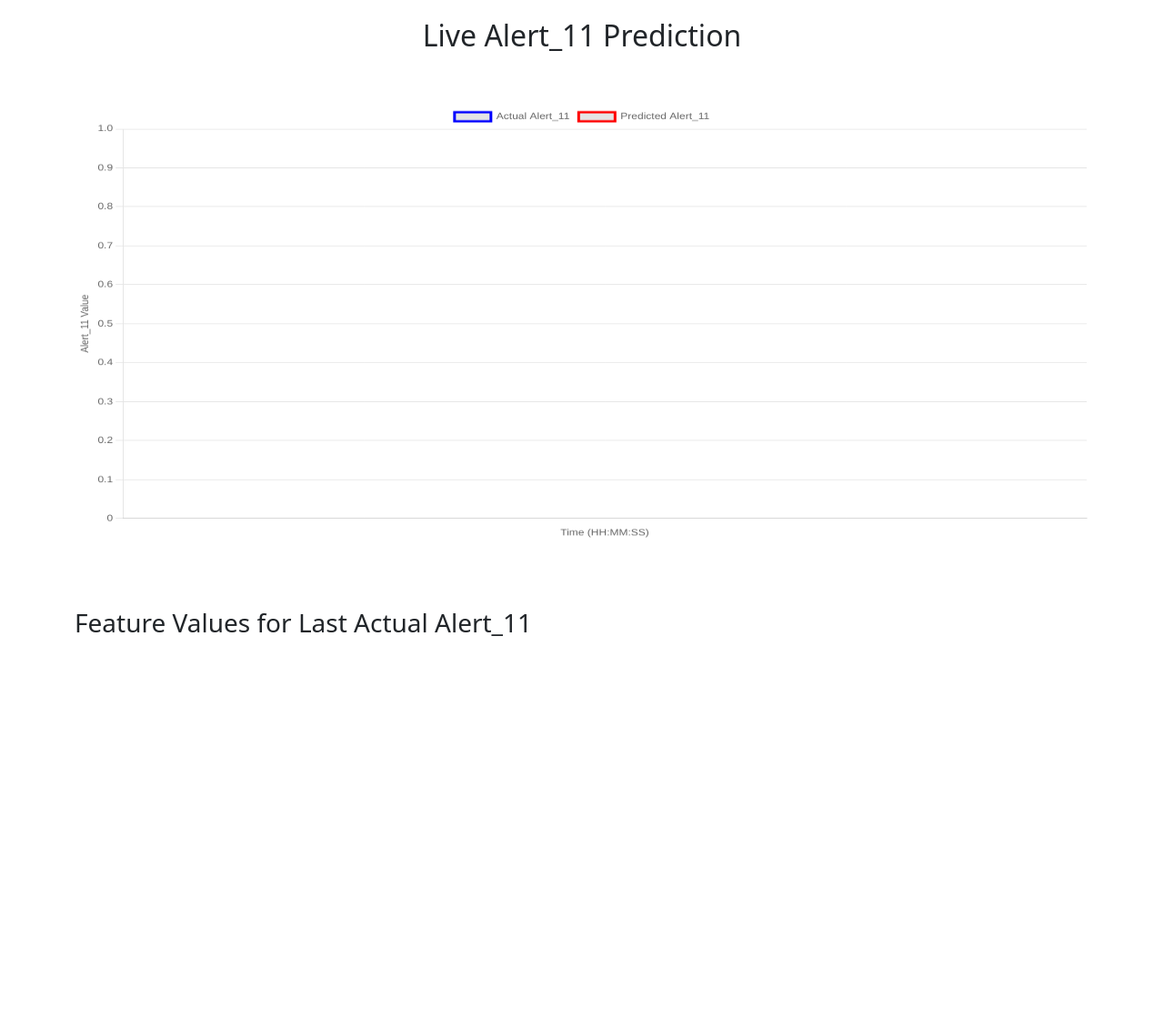
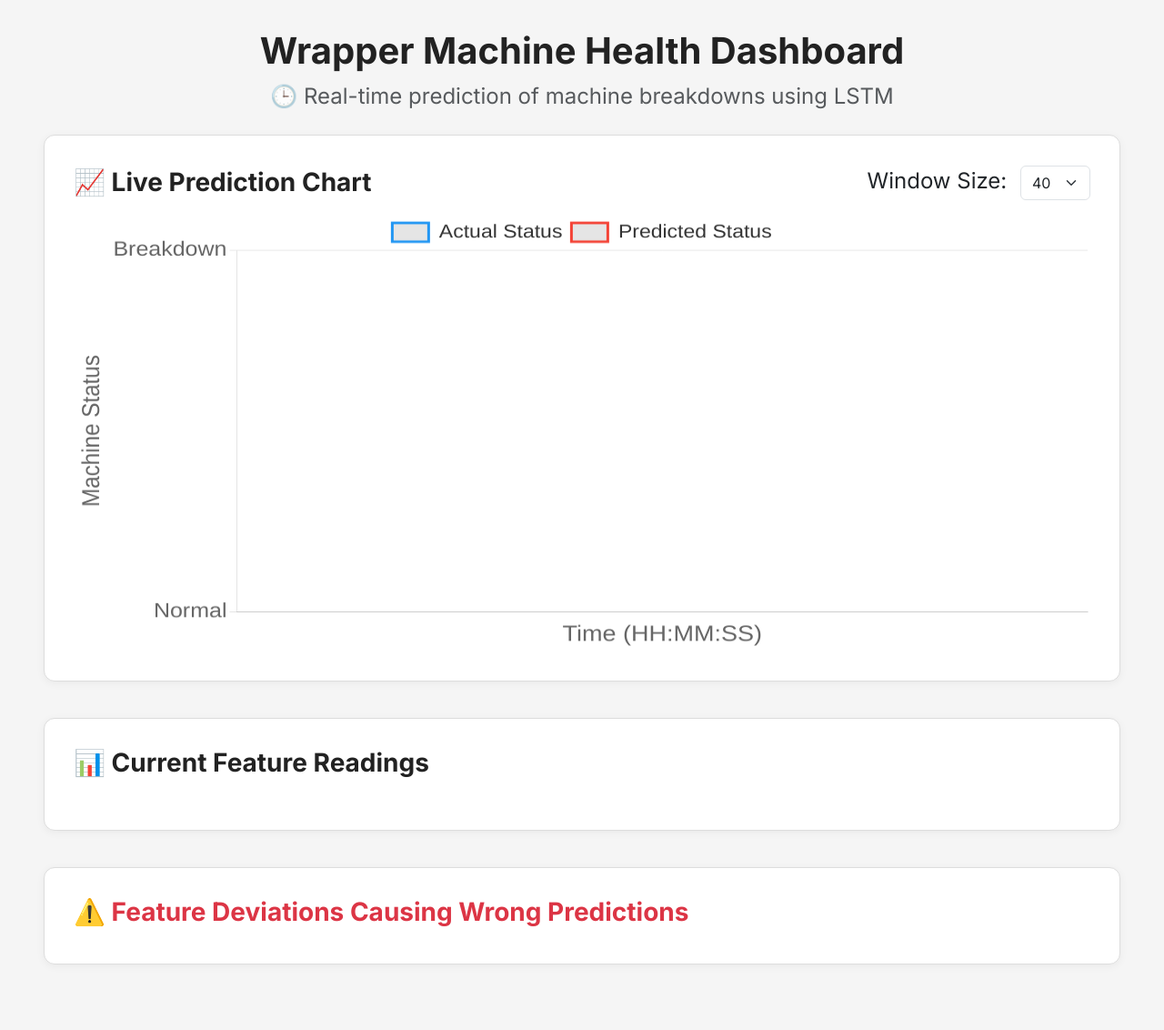
Before and after one commit to lailabisinella/predictive-maintenance, a Flask app: page / in a window 1280 px wide. Shown: the whole page at 91% size. Before the commit the page ends 699 px from the top, so only its background shows below. Run offline with Flask 3, Linux system fonts and the light colour scheme; parts of the project's set-up code (start-up, migrations or seed data) failed here and were passed over.

Commit message:
Web application working changes

```diff
--- a/website/app.py
+++ b/website/app.py
@@ -1,6 +1,5 @@
-from flask import Flask, render_template, Response, jsonify
+from flask import Flask, render_template, Response
 import pandas as pd
-import numpy as np
 import tensorflow as tf
 import json
 import time
@@ -56,75 +55,85 @@ missing_features = [col for col in feature_columns if col not in df.columns]
 if missing_features:
     raise ValueError(f"Missing required features in dataset: {missing_features}")
 
-# Split dataset: first 80% for (already) training, last 20% for predictions
+# Split dataset: 80% train, 20% test
 split_index = int(len(df) * 0.8)
 train_data = df.iloc[:split_index].copy()
 test_data = df.iloc[split_index:].copy()
 
-# Compute mean & std from training data only, for normalization
+# Calculate mean and std from training data
 mean = train_data[feature_columns].mean()
 std = train_data[feature_columns].std()
 
-# Normalize test data for LSTM input
+# Normalize test data
 normalized_test_data = test_data.copy()
 normalized_test_data[feature_columns] = (test_data[feature_columns] - mean) / std
 
+def get_top_deviating_features(actual_input, mean, std, top_n=3):
+    deviation = ((actual_input - mean) / std).abs()
+    top_features = deviation.sort_values(ascending=False).head(top_n)
+    result = {}
+    for feature in top_features.index:
+        result[feature] = {
+            "value": float(actual_input[feature]),
+            "mean": float(mean[feature]),
+            "z_score": float(deviation[feature])
+        }
+    return result
+
 def generate_predictions():
-    """
-    Generate predictions on the last 20% of data, simulating real-time streaming.
-    Predict for 15 minutes => 180 intervals (5s each).
-    After sending 180 data points, send a final {"end": true} event.
-    """
-    window_size = 120  # window width used during training
-    shift = 180        # shift used during training (predict next 180 timesteps)
-    max_points = 180   # 15 minutes / 5s per step = 180 data points
+    window_size = 120  # 10 minutes
+    shift = 180        # 15 minutes
+    i = 0
 
-    start_time = time.time()  # for labeling "current time" on x-axis
-
-    # We iterate up to (len(test_data) - window_size - shift) so we can compare to actual values
-    for i in range(len(test_data) - window_size - shift):
-        if i >= max_points:
-            break
-
-        # Prepare sliding window input
+    while i + window_size < len(test_data):
         input_data = normalized_test_data.iloc[i : i + window_size][feature_columns].values
         input_data = input_data.reshape(1, 1, window_size * len(feature_columns))
 
-        # Check feature count matches model input
-        expected_feature_count = model.input_shape[2]
-        if input_data.shape[2] != expected_feature_count:
-            print(f"ERROR: Expected {expected_feature_count} features, got {input_data.shape[2]}")
+        if input_data.shape[2] != model.input_shape[2]:
+            i += 1
             continue
 
-        # Predict (probability of alert_11)
         prob = model.predict(input_data, verbose=0)[0][0]
         predicted_value = 1 if prob >= 0.5 else 0
 
-        # Compare with actual value over the shift horizon
-        alert_11_window = test_data.iloc[i + window_size : i + window_size + shift]['alert_11']
+        if i + window_size + shift <= len(test_data):
+            alert_11_window = test_data.iloc[i + window_size : i + window_size + shift]['alert_11']
+        else:
+            alert_11_window = test_data.iloc[i + window_size :]['alert_11']
+
         actual_value = 1 if alert_11_window.max() == 1 else 0
 
-        # De-normalized (raw) feature values for display
         raw_feature_values = test_data.iloc[i + window_size][feature_columns].to_dict()
+        current_timestamp = test_data.index[i + window_size].strftime("%H:%M:%S")
+        z_score = abs(prob - actual_value)
 
-        # For the chart's x-axis, we label time as HH:MM:SS
-        current_timestamp = start_time + i * 5  # i steps, each 5s
-        time_label = time.strftime("%H:%M:%S", time.localtime(current_timestamp))
+        mismatch_info = None
+        if predicted_value != actual_value:
+            actual_input = pd.Series(test_data.iloc[i + window_size][feature_columns], index=feature_columns)
+            influential_features = get_top_deviating_features(actual_input, mean, std)
+            mismatch_info = {
+                "time": current_timestamp,
+                "z_score": round(z_score, 4),
+                "features": influential_features
+            }
 
         data = {
-            "time_label": time_label,
+            "time_label": current_timestamp,
             "predicted": int(predicted_value),
             "actual": int(actual_value),
+            "z_score": round(z_score, 4),
             "features": raw_feature_values
         }
+
+        if mismatch_info:
+            data["mismatch"] = mismatch_info
+
         yield f"data: {json.dumps(data)}\n\n"
+        time.sleep(0.5)
+        i += 1
 
-        # Sleep 5 seconds to emulate real-time streaming
-        time.sleep(0.5)
+    yield f"data: {json.dumps({'end': True, 'message': 'No more data left to predict.'})}\n\n"
 
-    # After sending 180 points or exhausting the test range:
-    end_data = {"end": True}
-    yield f"data: {json.dumps(end_data)}\n\n"
 
 @app.route('/')
 def index():
@@ -136,5 +145,5 @@ def stream():
 
 if __name__ == "__main__":
     port = 5001
-    print(f"\n🚀 Server running at: http://127.0.0.1:{port}/\n")
+    print(f"\n\U0001F680 Server running at: http://127.0.0.1:{port}/\n")
     app.run(port=port, debug=True)
--- a/website/templates/index.html
+++ b/website/templates/index.html
@@ -3,132 +3,192 @@
 <head>
   <meta charset="UTF-8" />
   <meta name="viewport" content="width=device-width, initial-scale=1.0"/>
-  <title>Live Alert_11 Prediction</title>
+  <title>Wrapper Machine Live Dashboard</title>
   <script src="https://cdn.jsdelivr.net/npm/chart.js"></script>
-  <link
-    rel="stylesheet"
-    href="https://cdn.jsdelivr.net/npm/bootstrap@5.3.0/dist/css/bootstrap.min.css"
-  />
+  <link href="https://cdn.jsdelivr.net/npm/bootstrap@5.3.0/dist/css/bootstrap.min.css" rel="stylesheet" />
+  <link href="https://fonts.googleapis.com/css2?family=Inter:wght@400;600;700&display=swap" rel="stylesheet" />
   <style>
-    body {
-      padding: 20px;
-      height: 100vh;
-      display: flex;
-      flex-direction: column;
-    }
-    .container {
-      display: flex;
-      flex-direction: column;
-      height: 100%;
-    }
-    .chart-container {
-      flex-grow: 1; /* Makes chart take most of the height */
-      display: flex;
-      justify-content: center;
-      align-items: center;
-    }
-    canvas {
-      width: 100% !important; /* Make canvas width match table */
-      height: 60vh !important; /* Give it enough height */
-    }
-    table {
-      flex-grow: 0.4;
-    } /* Allows table to take up the bottom part */
+    body { font-family: 'Inter', sans-serif; font-size: 24px; background-color: #f5f5f5; color: #333; }
+    .container-fluid { padding: 2rem 3rem; }
+    h1, h2, h3 { color: #222; font-weight: 700; }
+    .card { background: #ffffff; border-radius: 12px; border: 1px solid #ddd; box-shadow: 0 2px 10px rgba(0,0,0,0.05); padding: 2rem; margin-bottom: 2.5rem; }
+    canvas { width: 100% !important; height: 60vh !important; }
+    .table { font-size: 22px; }
+    .alert-warning { background-color: #fff4e5; border-left: 5px solid #ffa726; color: #8a4b00; font-size: 22px; padding: 1.5rem; }
   </style>
 </head>
 <body>
-  <div class="container">
-    <h2 class="text-center">Live Alert_11 Prediction</h2>
-    <div class="chart-container">
+  <div class="container-fluid">
+    <div class="dashboard-header text-center mb-4">
+      <h1>Wrapper Machine Health Dashboard</h1>
+      <p class="text-muted">🕒 Real-time prediction of machine breakdowns using LSTM</p>
+    </div>
+
+    <div class="card">
+      <div class="d-flex justify-content-between align-items-center mb-3">
+        <h3 class="mb-0">📈 Live Prediction Chart</h3>
+        <div>
+          <label for="windowSize" class="me-2">Window Size:</label>
+          <select id="windowSize" class="form-select d-inline-block w-auto">
+            <option value="20">20</option>
+            <option value="40" selected>40</option>
+            <option value="60">60</option>
+            <option value="100">100</option>
+          </select>
+        </div>
+      </div>
       <canvas id="predictionChart"></canvas>
     </div>
 
-    <h3 class="mt-4">Feature Values for Last Actual Alert_11</h3>
-    <table class="table table-bordered mt-3">
-      <thead>
-        <tr id="featureTableHead"></tr>
-      </thead>
-      <tbody>
-        <tr id="featureTableBody"></tr>
-      </tbody>
-    </table>
+    <div class="card">
+      <h3>📊 Current Feature Readings</h3>
+      <table class="table table-striped">
+        <thead><tr id="featureTableHead"></tr></thead>
+        <tbody><tr id="featureTableBody"></tr></tbody>
+      </table>
+    </div>
+
+    <div class="card">
+      <h3 class="text-danger">⚠️ Feature Deviations Causing Wrong Predictions</h3>
+      <div id="mismatchContainer"></div>
+    </div>
   </div>
 
   <script>
     const ctx = document.getElementById('predictionChart').getContext('2d');
+    let visiblePoints = 40;
+    let chartData = [];
+
     const chart = new Chart(ctx, {
       type: 'line',
       data: {
         labels: [],
         datasets: [
-          {
-            label: 'Actual Alert_11',
-            borderColor: 'blue',
-            data: [],
-            fill: false
-          },
-          {
-            label: 'Predicted Alert_11',
-            borderColor: 'red',
-            data: [],
-            fill: false
-          }
+          { label: 'Actual Status', borderColor: '#2196f3', data: [], fill: false },
+          { label: 'Predicted Status', borderColor: '#f44336', data: [], fill: false }
         ]
       },
       options: {
         responsive: true,
         maintainAspectRatio: false,
+        interaction: { mode: 'nearest', intersect: false },
+        plugins: {
+          tooltip: {
+            titleFont: { size: 30 },
+            bodyFont: { size: 25 },
+            footerFont: { size: 25 },
+            padding: 20,
+            callbacks: {
+              afterBody: function (context) {
+                const index = context[0].dataIndex;
+                const dataPoint = chartData[index + chartData.length - chart.data.labels.length];
+                if (!dataPoint.mismatch) return '';
+                const features = dataPoint.mismatch.features;
+                const zScores = Object.values(features).map(f => f.z_score);
+                const meanZ = (zScores.reduce((a, b) => a + b, 0) / zScores.length).toFixed(2);
+                let extra = `⚠️ Mismatch Detected!\nMean Z-Score: ${meanZ}`;
+                for (const [key, val] of Object.entries(features)) {
+                  extra += `\n${key}: z=${val.z_score.toFixed(2)}`;
+                }
+                return extra;
+              }
+            }
+          },
+          legend: { labels: { color: '#333', font: { size: 23 } } }
+          // Zoom support is now removed
+        },
         scales: {
           x: {
-            title: { display: true, text: 'Time (HH:MM:SS)' }
+            title: { display: true, text: 'Time (HH:MM:SS)', font: { size: 27 } },
+            ticks: { font: { size: 25 } }
           },
           y: {
-            title: { display: true, text: 'Alert_11 Value' }
+            title: { display: true, text: 'Machine Status', font: { size: 27 } },
+            min: 0, max: 1,
+            ticks: {
+              stepSize: 1,
+              callback: value => value === 1 ? 'Breakdown' : 'Normal',
+              font: { size: 25 }
+            }
           }
         }
       }
     });
 
-    // Open SSE connection
+    document.getElementById("windowSize").addEventListener("change", (e) => {
+      visiblePoints = parseInt(e.target.value);
+      const visibleData = chartData.slice(-visiblePoints);
+      chart.data.labels = visibleData.map(d => d.time_label);
+      chart.data.datasets[0].data = visibleData.map(d => d.actual);
+      chart.data.datasets[1].data = visibleData.map(d => d.predicted);
+      chart.update();
+    });
+
     const eventSource = new EventSource('/stream');
-
     eventSource.onmessage = function (event) {
-      // Parse incoming data
       const data = JSON.parse(event.data);
-
-      // If the "end" flag is present, we've reached the 15-minute limit
       if (data.end) {
-        alert('15 minutes prediction ended');
         eventSource.close();
+        alert(data.message);
         return;
       }
 
-      // Otherwise, this is a normal data point
+      chartData.push(data);
+
+      if (chart.data.labels.length >= visiblePoints) {
+        chart.data.labels.shift();
+        chart.data.datasets[0].data.shift();
+        chart.data.datasets[1].data.shift();
+      }
+
       chart.data.labels.push(data.time_label);
       chart.data.datasets[0].data.push(data.actual);
       chart.data.datasets[1].data.push(data.predicted);
+
       chart.update();
 
-      // Update the feature table
       updateFeatureTable(data.features);
+      if (data.mismatch) displayMismatch(data.mismatch);
     };
 
     function updateFeatureTable(features) {
-      const tableHead = document.getElementById('featureTableHead');
-      const tableBody = document.getElementById('featureTableBody');
-      tableHead.innerHTML = '';
-      tableBody.innerHTML = '';
-
+      const head = document.getElementById('featureTableHead');
+      const body = document.getElementById('featureTableBody');
+      head.innerHTML = ''; body.innerHTML = '';
       for (const key in features) {
-        let th = document.createElement('th');
-        th.textContent = key;
-        tableHead.appendChild(th);
-
-        let td = document.createElement('td');
-        td.textContent = features[key];
-        tableBody.appendChild(td);
+        head.innerHTML += `<th>${key}</th>`;
+        body.innerHTML += `<td>${parseFloat(features[key]).toFixed(2)}</td>`;
       }
     }
+
+    function displayMismatch(mismatch) {
+      const container = document.getElementById('mismatchContainer');
+      const div = document.createElement('div');
+      div.classList.add('alert', 'alert-warning');
+      const id = `collapse-${Date.now()}`;
+
+      const features = mismatch.features;
+      const zScores = Object.values(features).map(f => f.z_score);
+      const meanZScore = (zScores.reduce((a, b) => a + b, 0) / zScores.length).toFixed(2);
+
+      const details = Object.entries(features).map(([k, v]) =>
+        `<li><strong>${k}</strong>: Value=${v.value.toFixed(2)}, Prediction=${v.mean.toFixed(2)}, Z=${v.z_score.toFixed(2)}</li>`
+      ).join('');
+
+      div.innerHTML = `
+        <p><strong>🕒 Timestamp:</strong> ${mismatch.time}</p>
+        <p><strong>📉 Mean Z-Score:</strong> ${meanZScore}</p>
+        <button class="btn btn-outline-dark btn-sm" type="button" data-bs-toggle="collapse" data-bs-target="#${id}">
+          Show Deviation Details
+        </button>
+        <div id="${id}" class="collapse mt-2">
+          <ul>${details}</ul>
+        </div>
+      `;
+      container.prepend(div);
+    }
   </script>
+
+  <script src="https://cdn.jsdelivr.net/npm/bootstrap@5.3.0/dist/js/bootstrap.bundle.min.js"></script>
 </body>
 </html>
```
